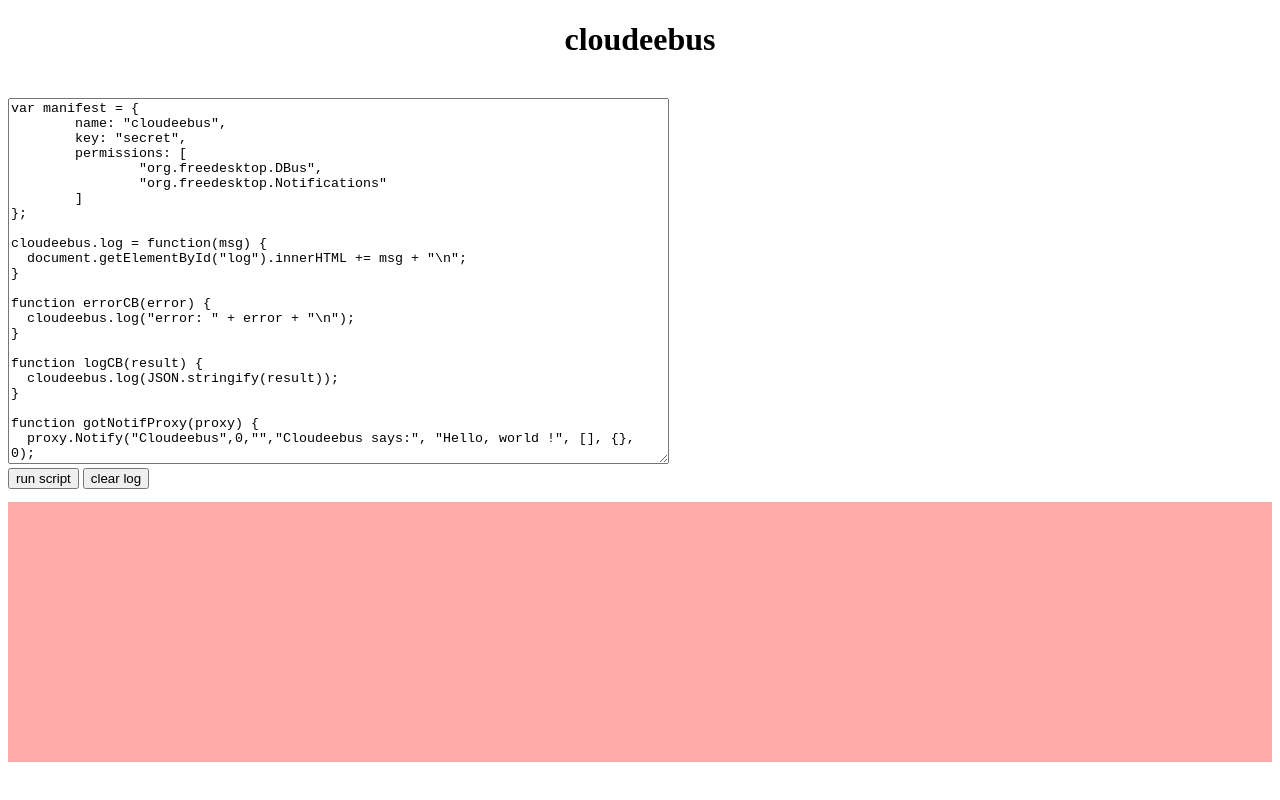
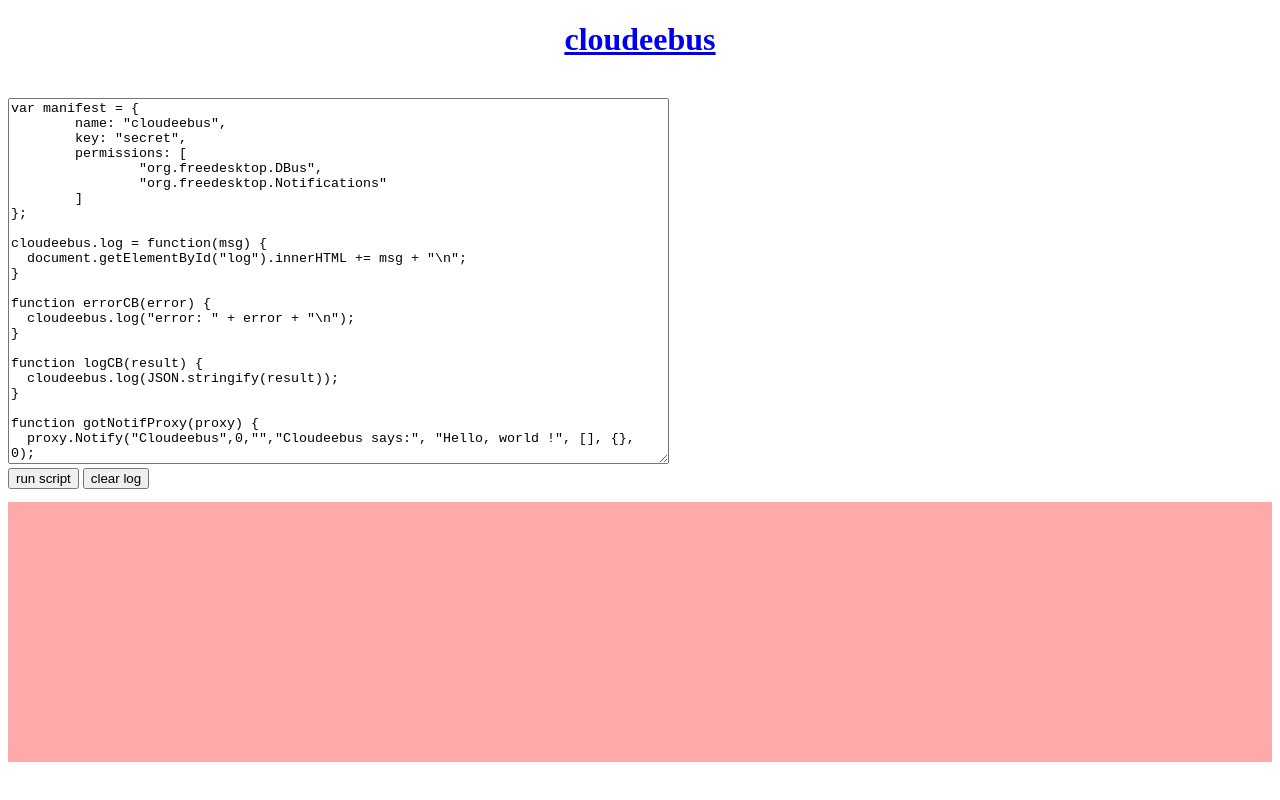
Before and after one commit to intel/cloudeebus, a plain HTML site: page index.html in a window 1280 px wide. Drawn offline with Linux system fonts and the light colour scheme.

Commit message:
link to github repo

```diff
--- a/index.html
+++ b/index.html
@@ -15,7 +15,7 @@
         </script>
     </head>
    <body>
-        <center><h1>cloudeebus</h1></center>
+        <center><h1><a href="https://github.com/01org/cloudeebus">cloudeebus</a></h1></center>
         <br>
 		<textarea cols="80" rows=24 id="script">
 var manifest = {
```
